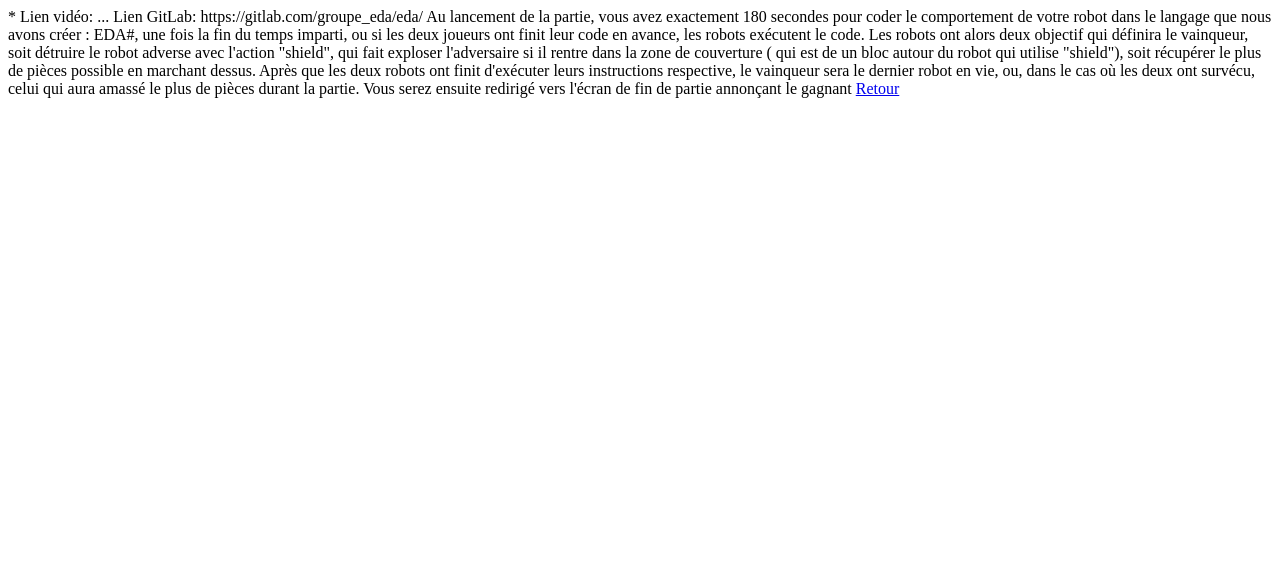
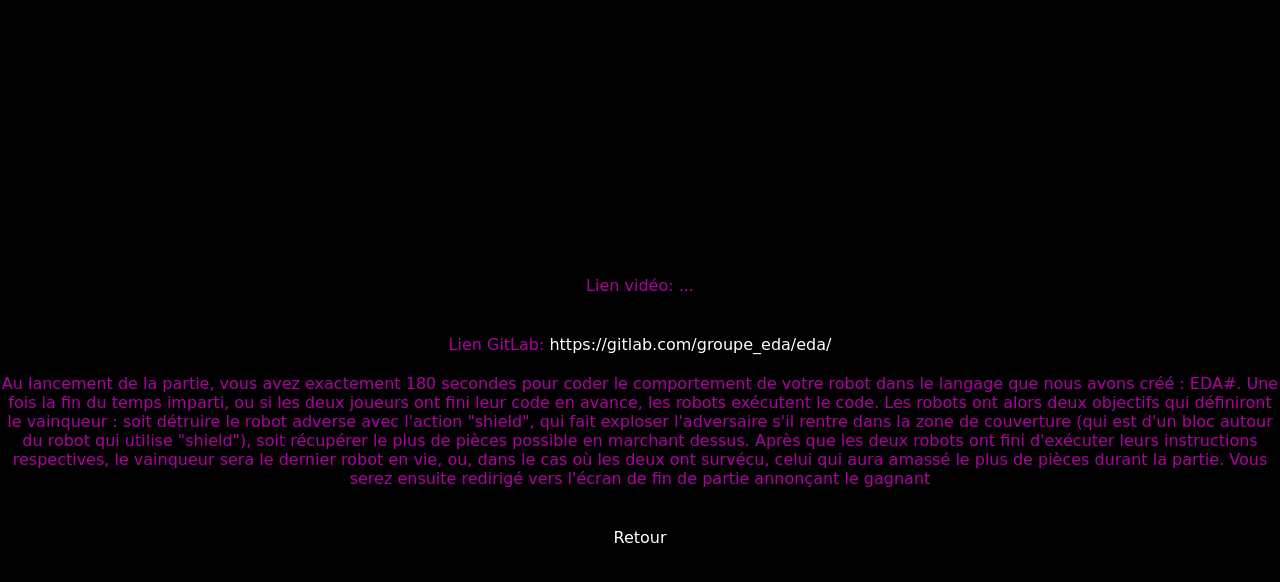
Before and after one commit to SkyTryX/EDA, a Flask app: page /presentation in a window 1280 px wide. Shown: the top 582 px of the page. Run offline with Flask 3, Linux system fonts and the light colour scheme.

Commit message:
dernier style

```diff
--- a/templates/presentation.html
+++ b/templates/presentation.html
@@ -4,22 +4,48 @@
 <head>
     <meta charset="UTF-8">
     <meta name="viewport" content="width=device-width, initial-scale=1.0">
-    <title>Présentation</title>*
+    <title>Présentation</title>
     <link rel="icon" type="image/x-icon" href="/static/css/favicon.ico">
+    <style>
+        body {
+            background-color: #000;
+            color: rgb(175, 0, 161); /* Couleur violette */
+            font-family: 'Press Start 2P', cursive;
+            text-align: center;
+            padding-top: 20%; /* Pour placer le contenu au centre */
+            margin: 0; /* Supprimer les marges par défaut */
+        }
+
+        a {
+            color: #fff;
+            text-decoration: none;
+            font-family: 'Press Start 2P', cursive;
+            margin-top: 20px; /* Marge en haut du lien */
+            display: inline-block; /* Pour que le lien se comporte comme un bloc */
+        }
+
+        a:hover {
+            text-decoration: underline;
+        }
+
+        p {
+            margin: 20px 0; /* Marge autour des paragraphes */
+        }
+    </style>
 </head>
 
 <body>
-    Lien vidéo: ...
-    Lien GitLab: https://gitlab.com/groupe_eda/eda/
+    <p>Lien vidéo: ...</p>
+    <p>Lien GitLab: <a href="https://gitlab.com/groupe_eda/eda/">https://gitlab.com/groupe_eda/eda/</a></p>
 
-    Au lancement de la partie, vous avez exactement 180 secondes pour coder le comportement de votre robot dans le
-    langage que nous avons créer : EDA#, une fois la fin du temps imparti, ou si les deux joueurs ont finit leur code en
-    avance, les robots exécutent le code. Les robots ont alors deux objectif qui définira le vainqueur, soit détruire le
-    robot adverse avec l'action "shield", qui fait exploser l'adversaire si il rentre dans la zone de couverture ( qui
-    est de un bloc autour du robot qui utilise "shield"), soit récupérer le plus de pièces possible en marchant dessus.
-    Après que les deux robots ont finit d'exécuter leurs instructions respective, le vainqueur sera le dernier robot en
-    vie, ou, dans le cas où les deux ont survécu, celui qui aura amassé le plus de pièces durant la partie. Vous serez
-    ensuite redirigé vers l'écran de fin de partie annonçant le gagnant
+    <p>Au lancement de la partie, vous avez exactement 180 secondes pour coder le comportement de votre robot dans le
+        langage que nous avons créé : EDA#. Une fois la fin du temps imparti, ou si les deux joueurs ont fini leur code en
+        avance, les robots exécutent le code. Les robots ont alors deux objectifs qui définiront le vainqueur : soit détruire le
+        robot adverse avec l'action "shield", qui fait exploser l'adversaire s'il rentre dans la zone de couverture (qui
+        est d'un bloc autour du robot qui utilise "shield"), soit récupérer le plus de pièces possible en marchant dessus.
+        Après que les deux robots ont fini d'exécuter leurs instructions respectives, le vainqueur sera le dernier robot en
+        vie, ou, dans le cas où les deux ont survécu, celui qui aura amassé le plus de pièces durant la partie. Vous serez
+        ensuite redirigé vers l'écran de fin de partie annonçant le gagnant</p>
     <a href="/">Retour</a>
 </body>
 
```
Also changed, not shown: templates/result_game.html (+28 -2 lines), templates/suprcompte.html (+49 -2 lines).
